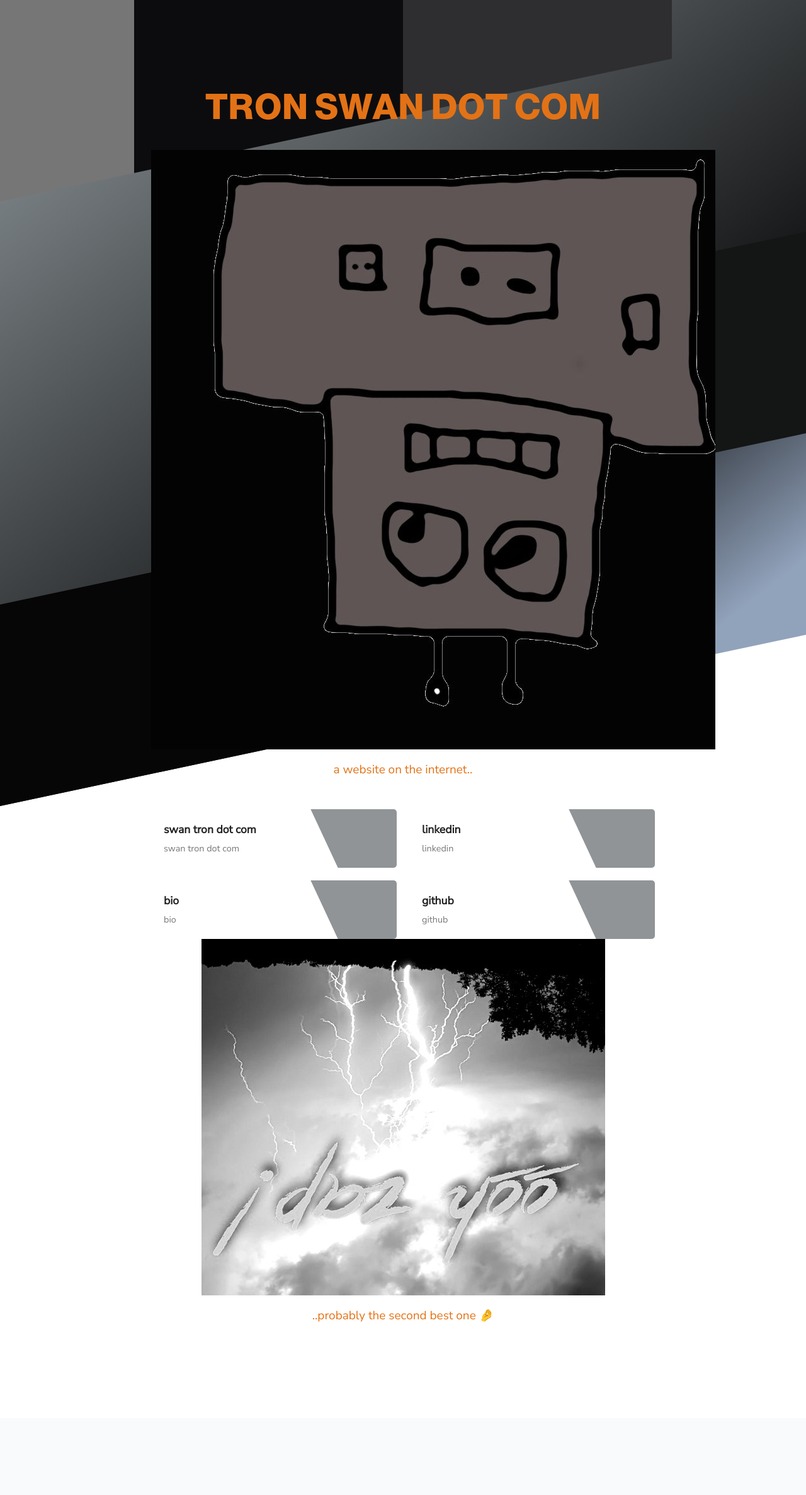
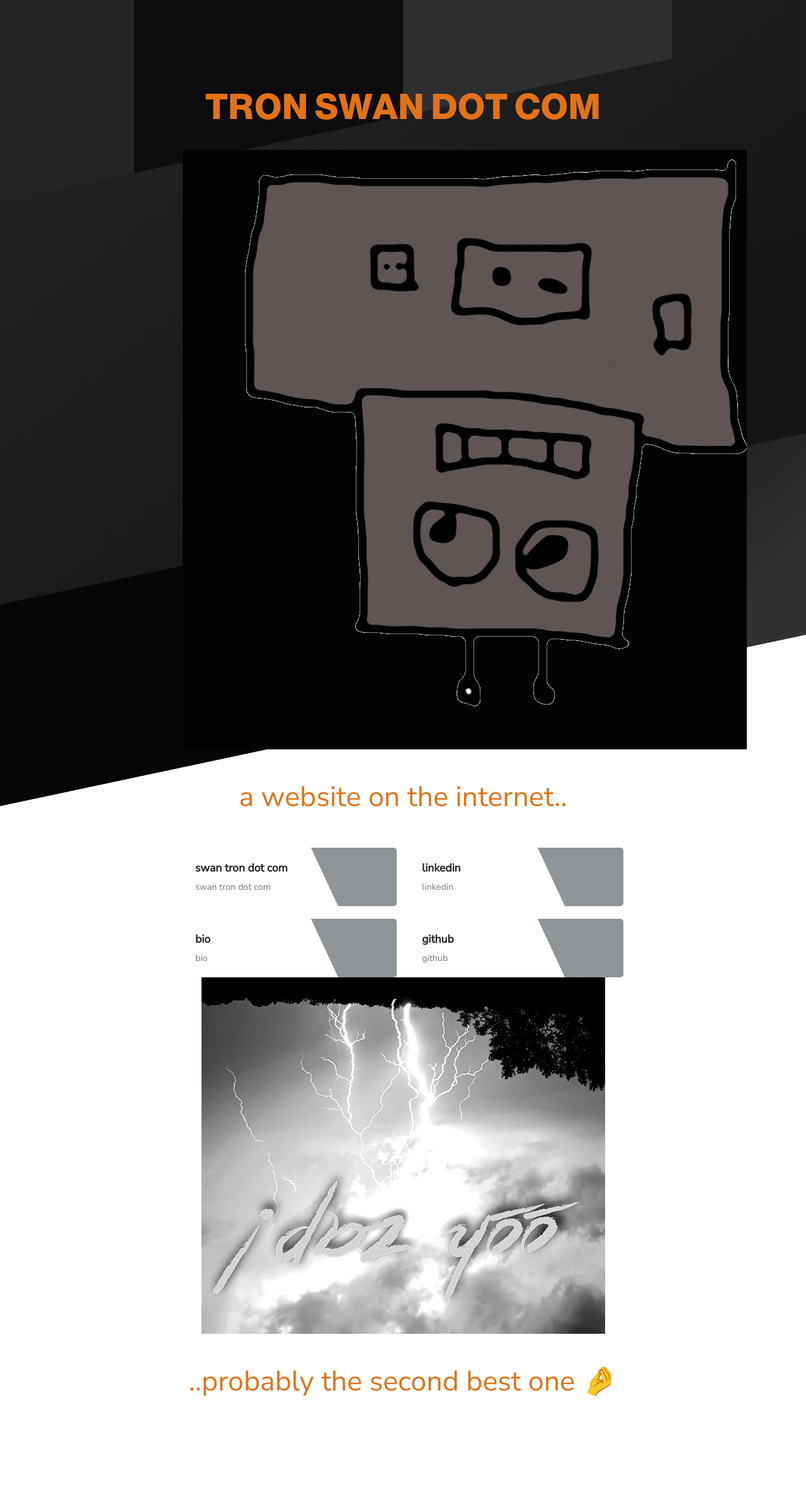
Before and after one commit to swantron/flask-do, a Flask app: page / in a window 1280 px wide. Shown: the whole page at 63% size. Before the commit the page ends 2099 px from the top, so only its background shows below. Run offline with Flask 2, Linux system fonts and the light colour scheme.

Commit message:
color swap

```diff
--- a/templates/index.html
+++ b/templates/index.html
@@ -70,7 +70,7 @@
       position: relative;
       color: rgb(7, 7, 7);
       font-family: "Nunito Sans", sans-serif;
-      font-size: 19px;
+      font-size: 25px;
     }
 
     h1,
@@ -84,10 +84,10 @@
 
     :root {
       --background: linear-gradient(150deg,
-          #777e81 15%,
+          #212222 15%,
           #151617 70%,
-          #91a2bb 94%);
-      --first: rgb(118, 118, 119);
+          #313132 94%);
+      --first: rgb(36, 36, 36);
       --second: #0c0c0e;
       --third: #2e2e30;
       --fourth: #141515;
@@ -144,6 +144,7 @@
       max-width: 800px;
       margin: 0 auto;
       padding: 50px 0;
+      max-width: 700px;
     }
 
     .content {
@@ -166,6 +167,7 @@
     p {
       margin-bottom: 50px;
       color: #e37216;
+      font-size: 2.8rem;
     }
      p a {
       color:chartreuse;
```
